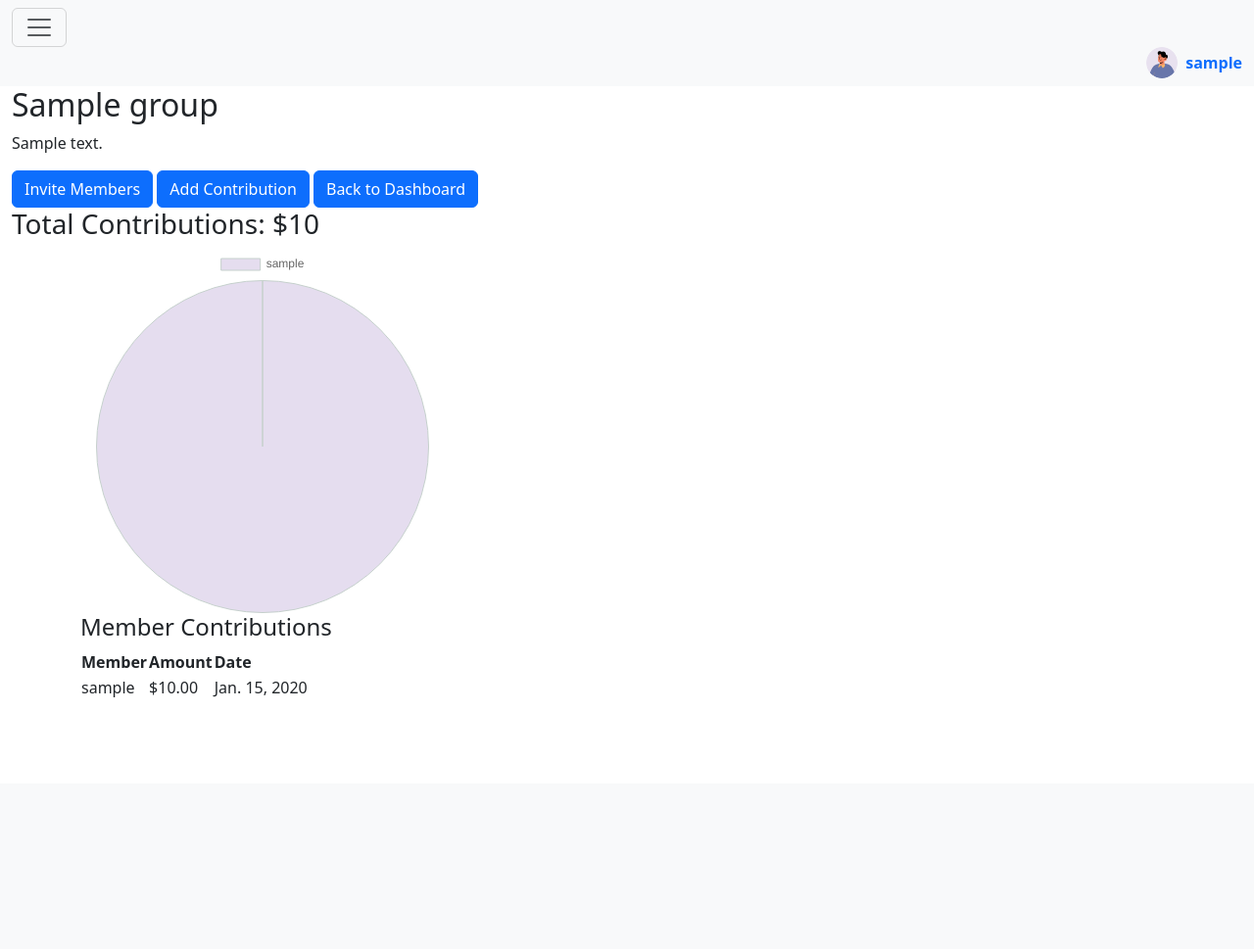
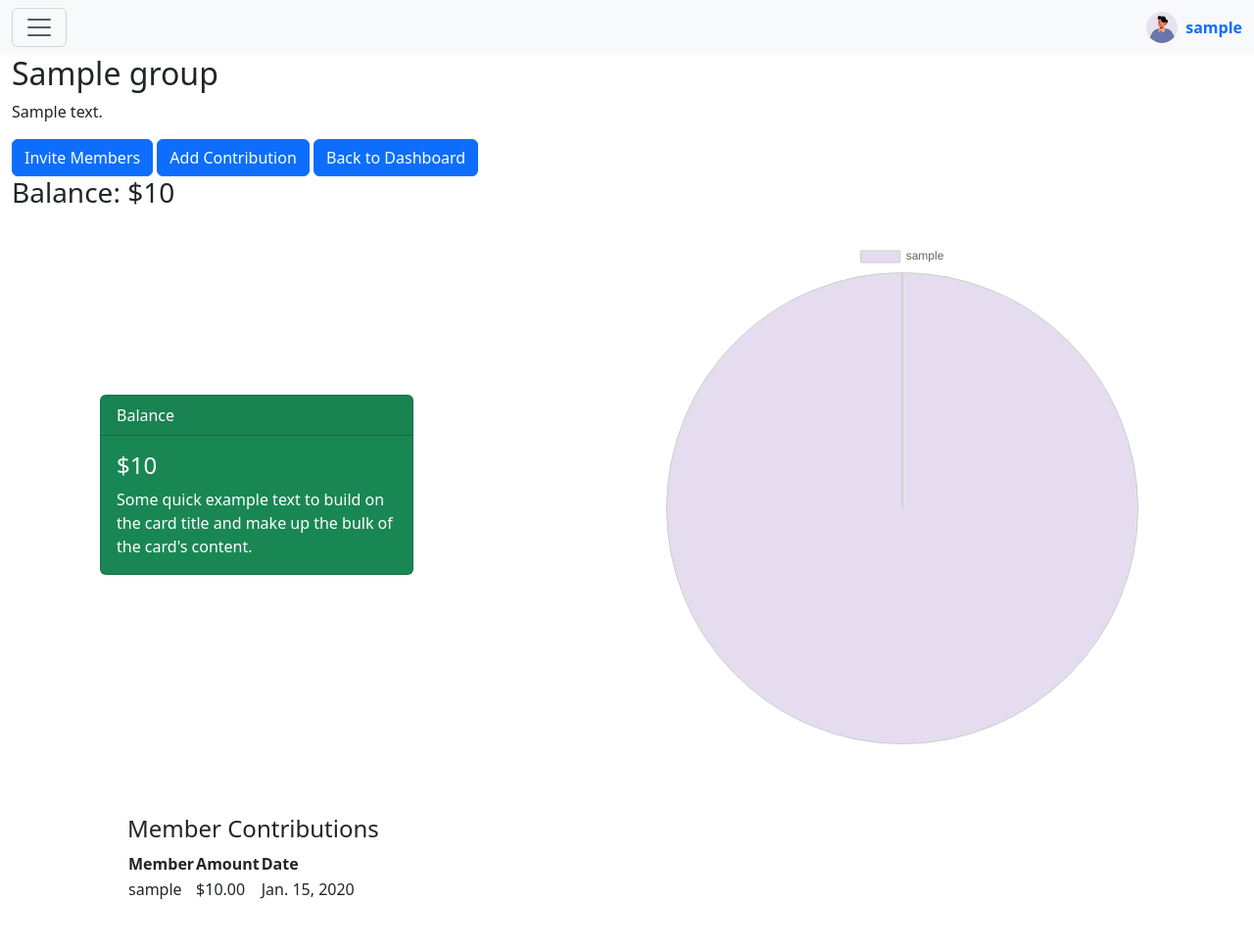
Before and after one commit to SuedeSadler/FamBank, a Django app: page /group/1/ in a window 1280 px wide. Shown: the whole page at 98% size. Before the commit the page ends 712 px from the top, so only its background shows below. Run offline with Django 5.2, Linux system fonts and the light colour scheme; a user stored in the database is signed in; tables that the repository leaves empty hold one stand-in row (values such as "Sample post").

Commit message:
Fixed sidebar

```diff
--- a/savings/templates/base_generic.html
+++ b/savings/templates/base_generic.html
@@ -12,7 +12,6 @@
     <!-- Sidebar -->
 <div class="offcanvas offcanvas-start bg-light" tabindex="-1" id="sidebar">
     <div class="offcanvas-header">
-            <h5 class="offcanvas-title">Menu</h5>
         <button type="button" class="btn-close" data-bs-dismiss="offcanvas" aria-label="Close"></button>
     </div>
     <div class="offcanvas-body">
@@ -32,11 +31,15 @@
                     <a class="nav-link" href="{% url 'create_group' %}">Create a New Group</a>
                 </li>
             </ul>
-            <ul class="nav flex-column">
+            <!-- <ul class="nav flex-column">
+                {% for group in groups %}
                 <li class="nav-item">
-                    <a class="nav-link" href="{% url 'create_group' %}">Contributions</a>
+                    <a class="nav-link" href="{% url 'group_detail' group.id %}">Groups</a>
                 </li>
-            </ul>
+                {% empty %}
+                    <li>You are not part of any groups yet.</li>
+                {% endfor %}
+            </ul> -->
             <ul class="nav flex-column">
                 <li class="nav-item">
                     <a class="nav-link" href="{% url 'profile' %}">My Profile</a>
@@ -62,19 +65,20 @@
             {% endif %}
         </div>
     </div>
+</div>
 
 <!-- Main Content -->
 <div class="content flex-grow-1">
     <!-- Top Bar -->
     <nav class="navbar navbar-light bg-light">
-            <div class="container-fluid">
+        <div class="container-fluid d-flex justify-content-between align-items-center">
             <!-- Hamburger button for small screens -->
-                <button class="navbar-toggler" type="button" data-bs-toggle="offcanvas" data-bs-target="#sidebar" aria-controls="sidebar">
+            <button class="navbar-toggler me-3" type="button" data-bs-toggle="offcanvas" data-bs-target="#sidebar" aria-controls="sidebar">
                 <span class="navbar-toggler-icon"></span>
             </button>
 
-                <div class="d-flex justify-content-end w-100">
-                    <div class="dropdown">
+            <!-- Right side with user profile -->
+            <div class="d-flex align-items-center">
                 {% if user.is_authenticated %}
                 <a href="#" class="d-flex align-items-center text-decoration-none" id="dropdownUser" data-bs-toggle="dropdown" aria-expanded="false">
                     <img src="{% static 'savings/images/user-placeholder.png' %}" alt="" width="32" height="32" class="rounded-circle me-2">
@@ -88,9 +92,8 @@
                         </form>
                     </li>
                     <li><a class="dropdown-item" href="{% url 'profile' %}">Profile</a></li>
+                </ul>
                 {% endif %}
-                        </ul>
-                    </div>
             </div>
         </div>
     </nav>
@@ -101,7 +104,6 @@
         {% endblock %}
     </div>
 </div>
-    </div>
 
     <script src="https://cdn.jsdelivr.net/npm/@popperjs/core@2.11.8/dist/umd/popper.min.js"></script>
     <script src="https://cdn.jsdelivr.net/npm/bootstrap@5.3.2/dist/js/bootstrap.min.js"></script>
--- a/savings/templates/savings/group_detail.html
+++ b/savings/templates/savings/group_detail.html
@@ -15,13 +15,25 @@
 
 <a href="{% url 'dashboard' %}" class="btn btn-primary" >Back to Dashboard</a>
 
-<h3>Total Contributions: ${{ total_contributions }}</h3>
+
+<h3>Balance: ${{ total_contributions }}</h3>
 
 <div class="container">
-    <div class="col-md-4">
-        <canvas id="contributionsPieChart" width="400" height="400"></canvas>
+    <div class="row justify-content-center align-items-center g-2">
+        <div class="col-md-6 p-4">
+            <div class="card text-white bg-success mb-3" style="max-width: 20rem;">
+                <div class="card-header">Balance</div>
+                <div class="card-body">
+                <h4 class="card-title">${{ total_contributions }}</h4>
+                <p class="card-text">Some quick example text to build on the card title and make up the bulk of the card's content.</p>
+                </div>
+            </div>
+        </div>
+        <div class="col-md-6 p-4">
+            <canvas id="contributionsPieChart" width="400" height="400"></canvas>
+        </div>
     </div>
-    <div class="col-md-4">
+    <div class="col-md-6 p-5">
         <h4>Member Contributions</h4>
         <table>
             <thead>
@@ -46,6 +58,9 @@
             </tbody>
         </table>
     </div>
+
+
+
 </div>
 
 
```
Also changed, not shown: savings/static/savings/css/style.css (line endings or trailing spaces). Lines whose indentation alone changed are shown as unchanged.
